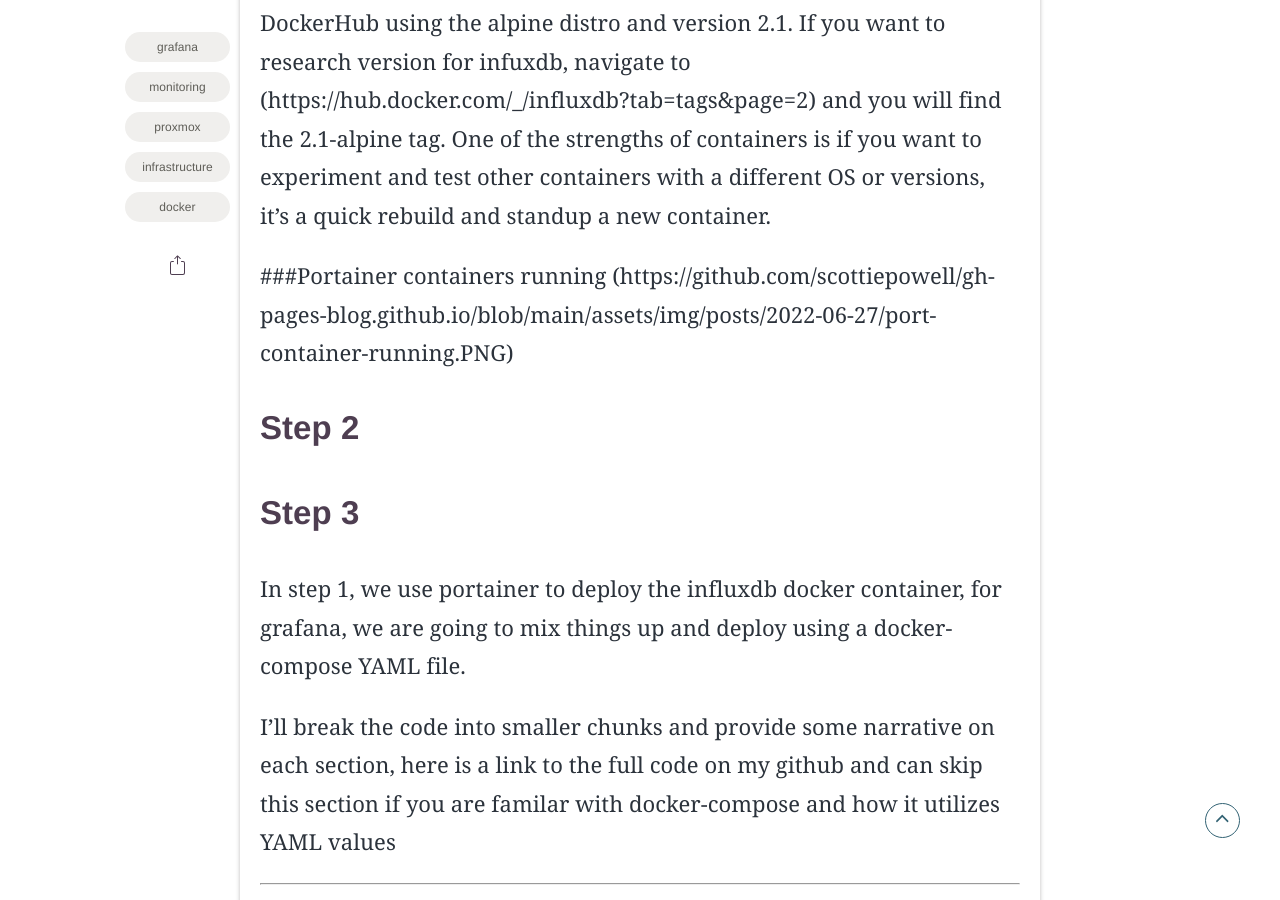
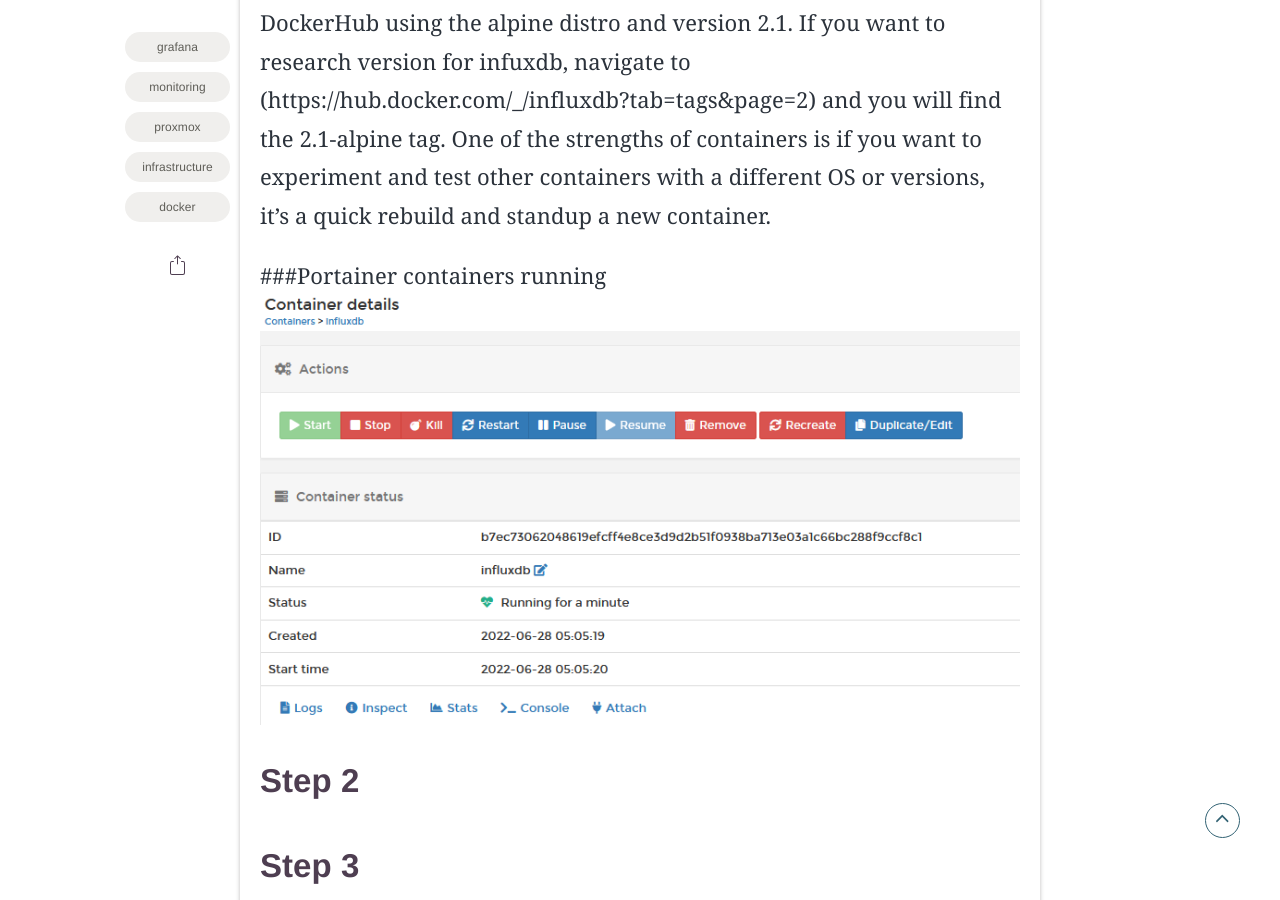
Before and after one commit to scottiepowell/gh-pages-blog.github.io, a Jekyll site: the page built from _posts/2022-06-27-grafana-docker-compose.md, in a window 1280 px wide and 900 px high, scrolled down 2018 px. Built offline with Jekyll 4.4.1, drawn with Linux system fonts in a browser that asks for light colours; some web fonts are replaced; comment, search, counter and statistics services are not loaded.

Commit message:
Update 2022-06-27-grafana-docker-compose.md

```diff
--- a/_posts/2022-06-27-grafana-docker-compose.md
+++ b/_posts/2022-06-27-grafana-docker-compose.md
@@ -26,7 +26,7 @@ First thing is to install the influxdb on docker, i'm going to use portainer, po
 First thing is creating a container in portainer, as seen below i've created a container named `influxdb` and we are pulling the image from DockerHub using the alpine distro and version 2.1.  If you want to research version for infuxdb, navigate to (https://hub.docker.com/_/influxdb?tab=tags&page=2) and you will find the 2.1-alpine tag.  One of the strengths of containers is if you want to experiment and test other containers with a different OS or versions, it's a quick rebuild and standup a new container.
 
 ###Portainer containers running
-(https://github.com/scottiepowell/gh-pages-blog.github.io/blob/main/assets/img/posts/2022-06-27/port-container-running.PNG)
+![Portainer Image/Container Settings](https://github.com/scottiepowell/gh-pages-blog.github.io/blob/main/assets/img/posts/2022-06-27/port-container-running.PNG)
 
 ## Step 2
 
```
